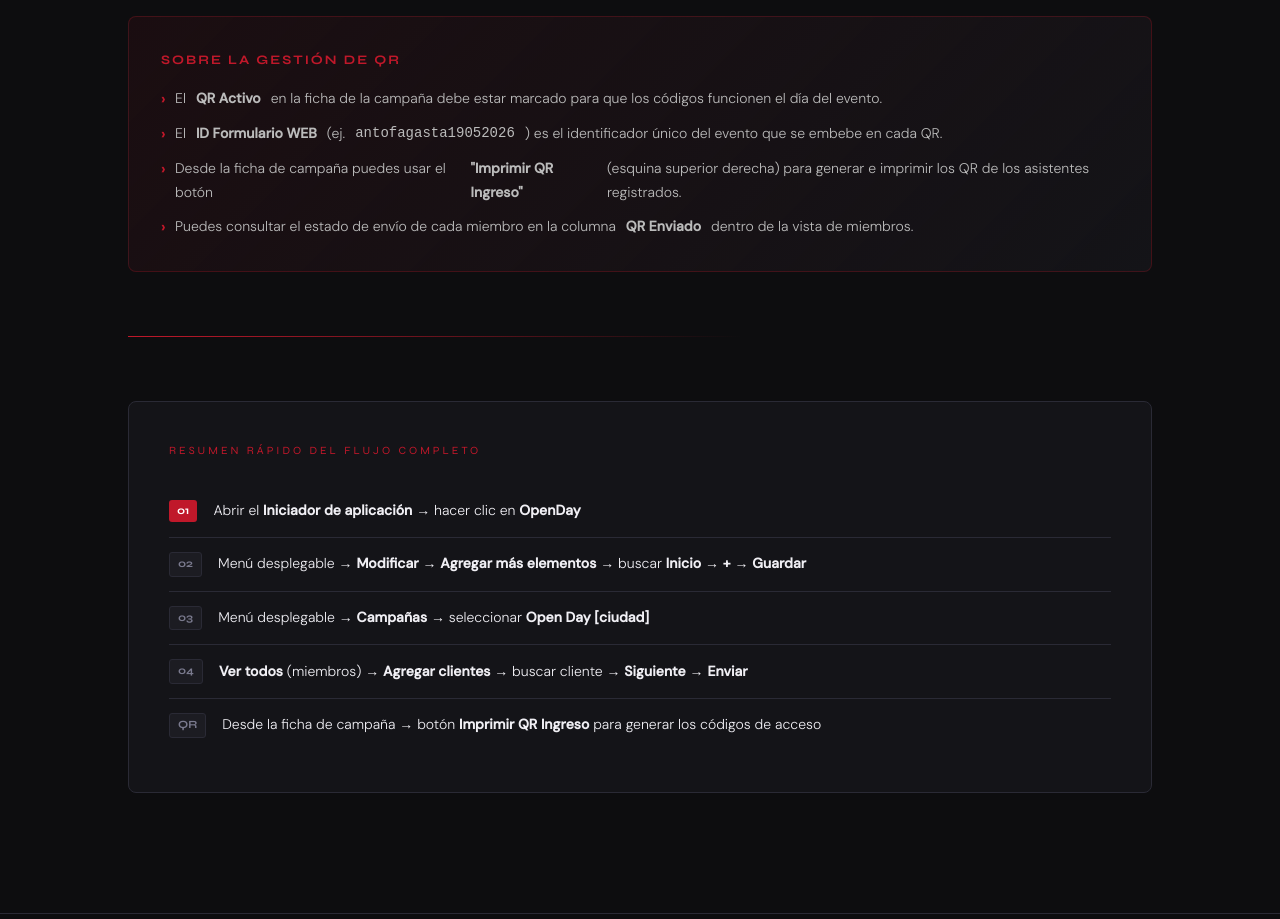
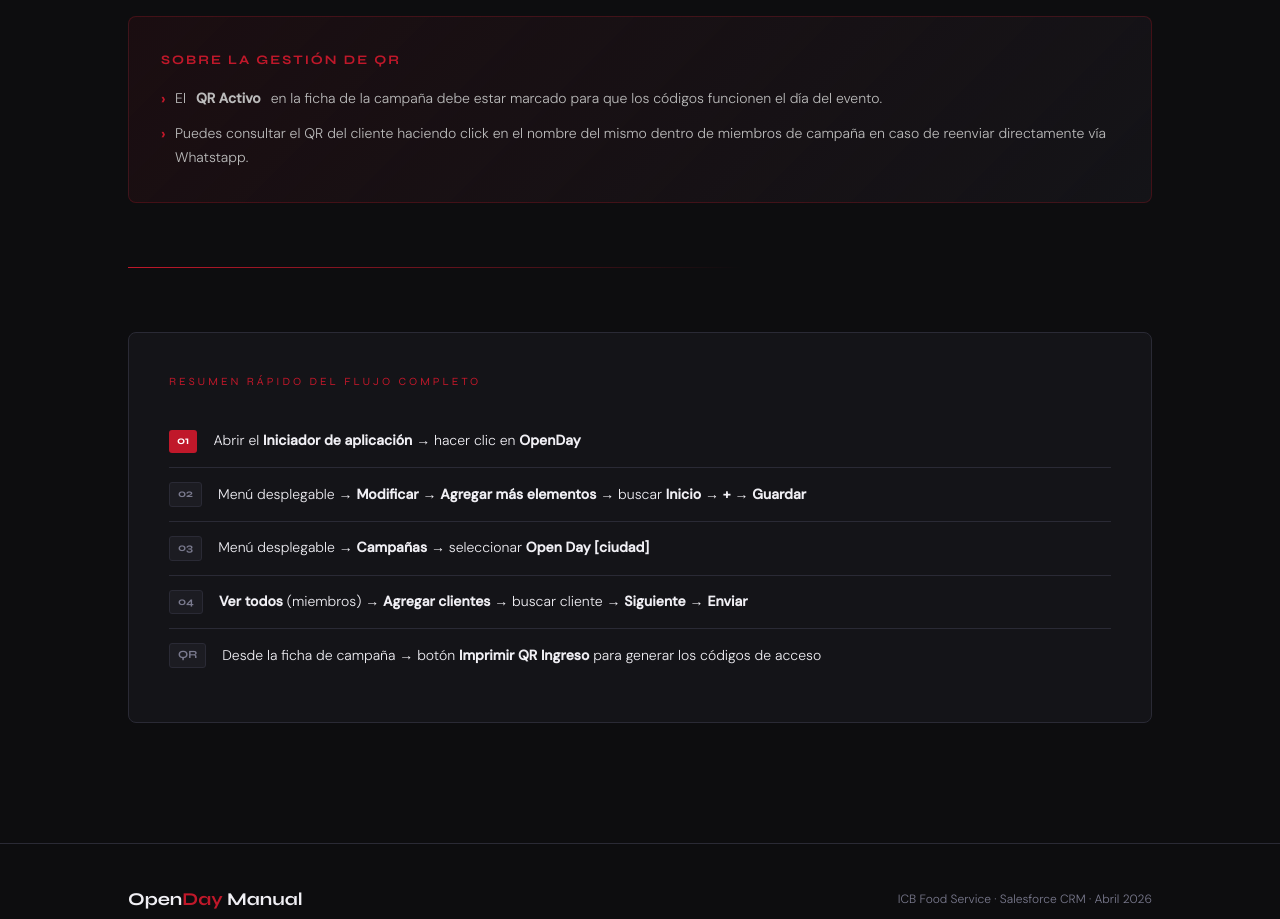
Before and after one commit to bchains87/openday, a plain HTML site: page index.html in a window 1280 px wide. Shown: the part 5380-6299 px from the top of the page. Drawn offline with Linux system fonts and the light colour scheme.

Commit message:
Remove outdated QR management instructions

```diff
--- a/index.html
+++ b/index.html
@@ -564,9 +564,7 @@
     <h4>Sobre la gestión de QR</h4>
     <ul>
       <li>El <strong>QR Activo</strong> en la ficha de la campaña debe estar marcado para que los códigos funcionen el día del evento.</li>
-      <li>El <strong>ID Formulario WEB</strong> (ej. <code>antofagasta19052026</code>) es el identificador único del evento que se embebe en cada QR.</li>
-      <li>Desde la ficha de campaña puedes usar el botón <strong>"Imprimir QR Ingreso"</strong> (esquina superior derecha) para generar e imprimir los QR de los asistentes registrados.</li>
-      <li>Puedes consultar el estado de envío de cada miembro en la columna <strong>QR Enviado</strong> dentro de la vista de miembros.</li>
+      <li>Puedes consultar el QR del cliente haciendo click en el nombre del mismo dentro de miembros de campaña en caso de reenviar directamente vía Whatstapp.</li>
     </ul>
   </div>
 
```
